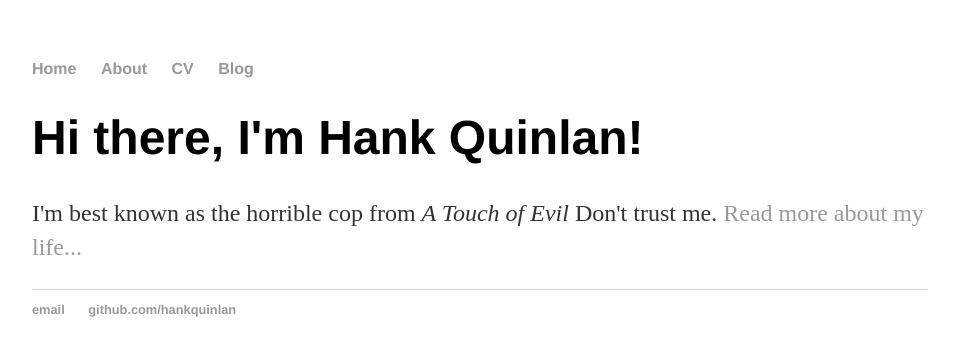
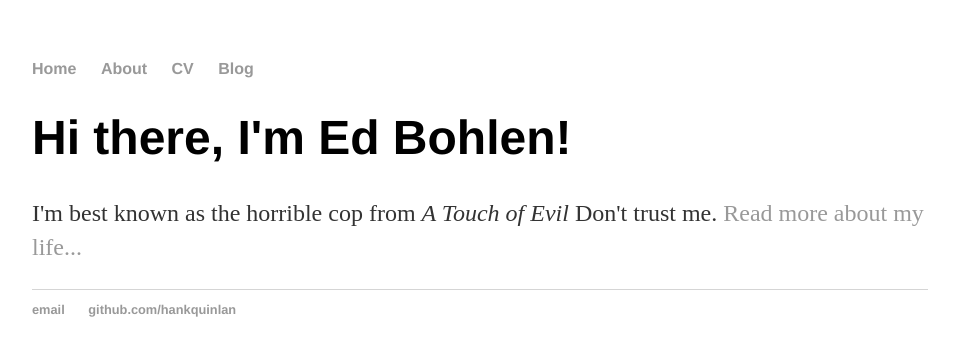
Before and after one commit to edbohlen/edbohlen.github.io, a Jekyll site: the page built from index.html, in a window 1280 px wide. Shown: the top 356 px of the page, without its empty margins (160-1115 px from the left). Built offline with Jekyll 4.4.1, drawn with Linux system fonts in a browser that asks for light colours.

Commit message:
Update index.html

```diff
--- a/index.html
+++ b/index.html
@@ -3,6 +3,6 @@ layout: default
 title: Ed Bohlen, Horrible Cop
 ---
 <div class="blurb">
-	<h1>Hi there, I'm Hank Quinlan!</h1>
+	<h1>Hi there, I'm Ed Bohlen!</h1>
 	<p>I'm best known as the horrible cop from <em>A Touch of Evil</em> Don't trust me. <a href="/about">Read more about my life...</a></p>
 </div><!-- /.blurb -->
```
